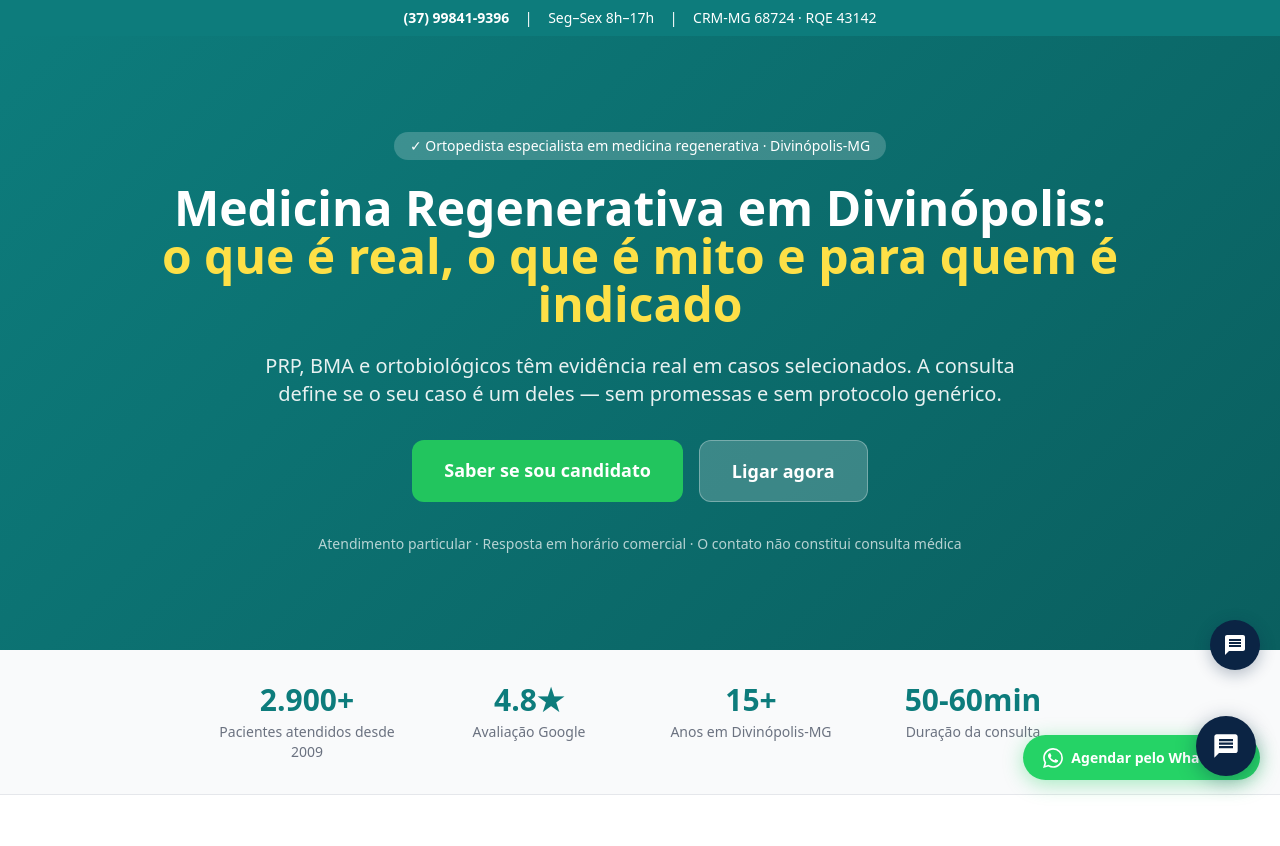
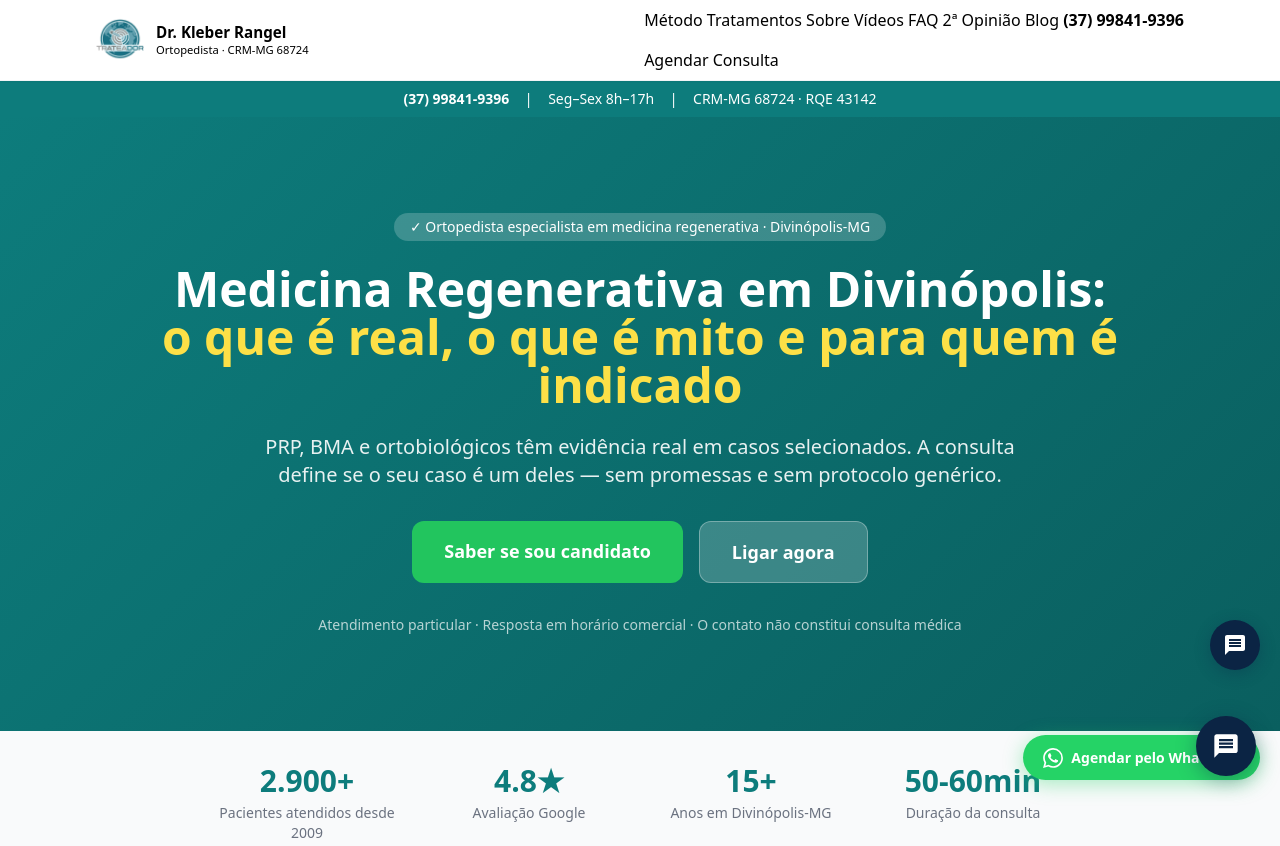
Before and after one commit to kleberrangel1983/kleberrangel, a website: page medicina-regenerativa.html in a window 1280 px wide. Shown: the top 846 px of the page. Drawn offline with nearby package versions, Linux system fonts and the light colour scheme.

Commit message:
feat: components.js em medicina-regenerativa.html

```diff
--- a/medicina-regenerativa.html
+++ b/medicina-regenerativa.html
@@ -561,5 +561,6 @@ Quando perceber interesse real (pergunta sobre preço, disponibilidade, procedim
 })();
 </script>
 <script src="/chatbot.js" defer></script>
+<script src="/components.js" defer></script>
 </body>
 </html>
```
